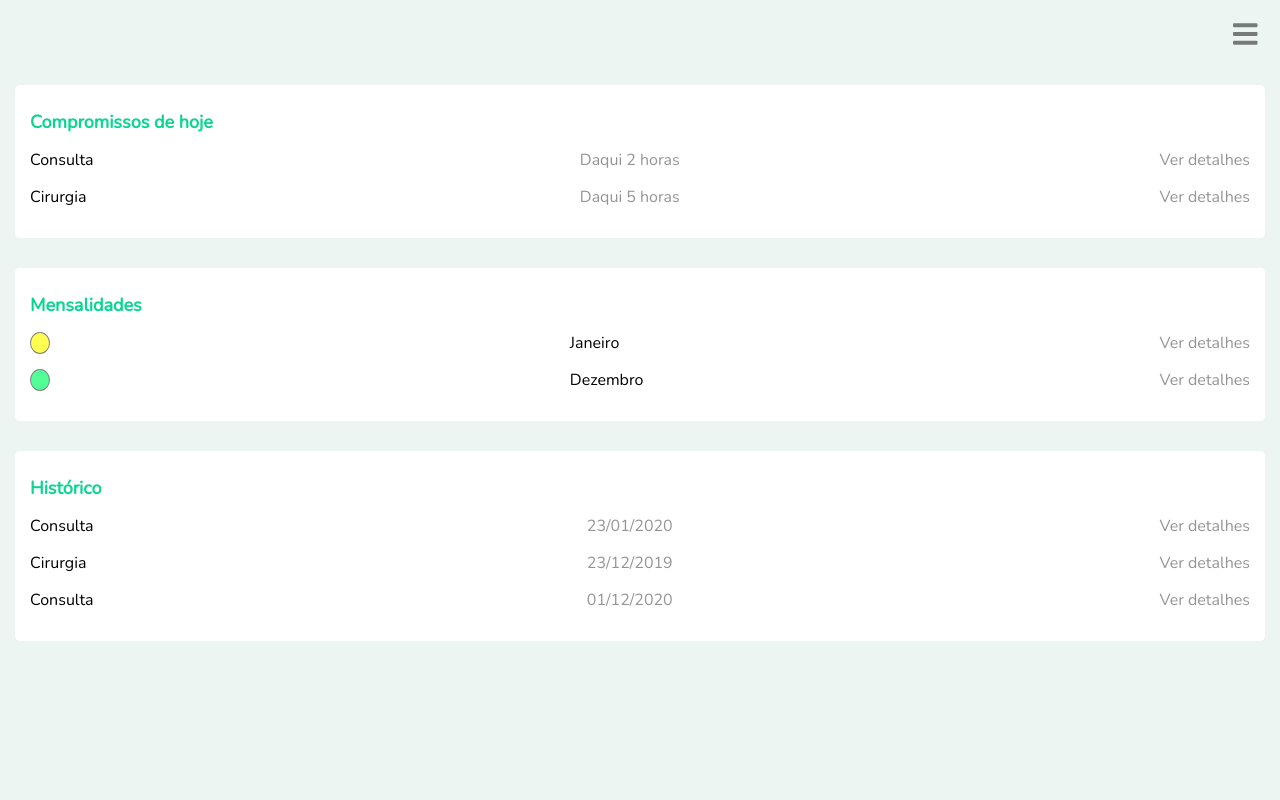
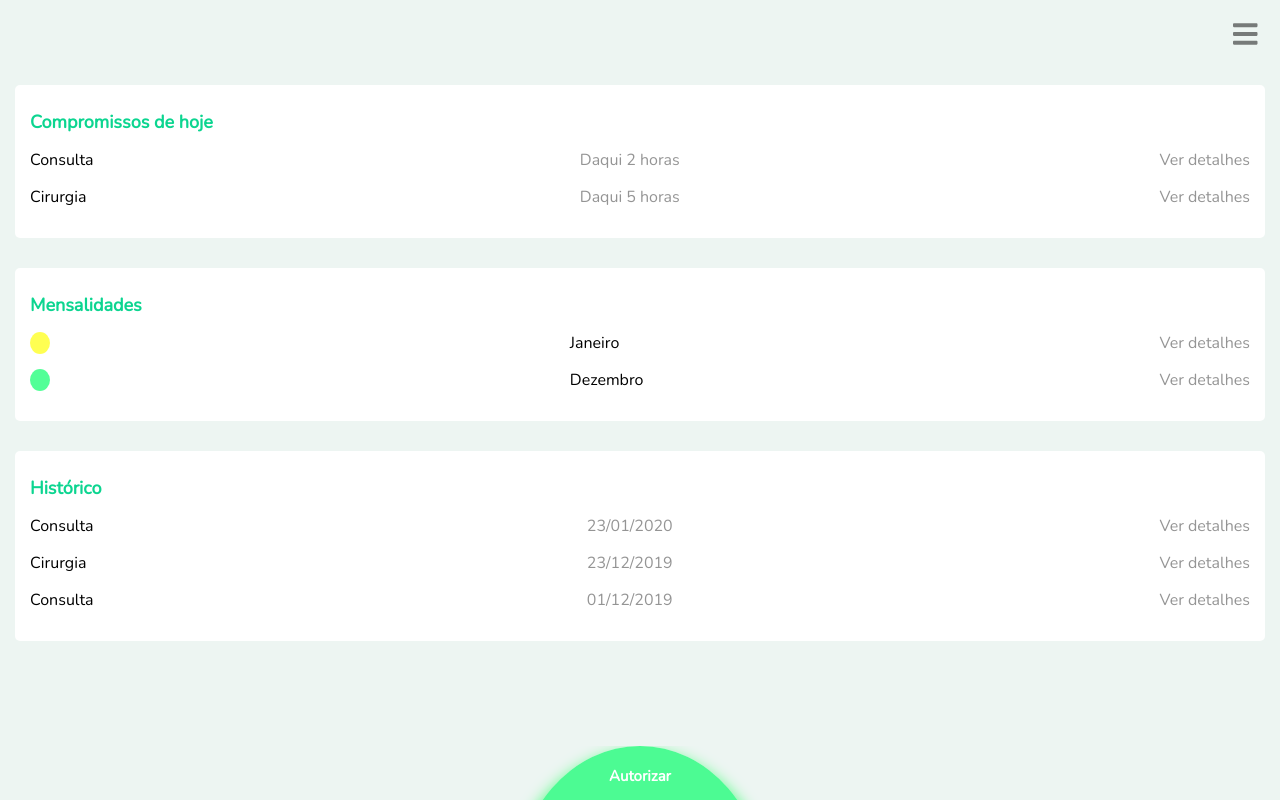
Before and after one commit to cryptohealth/web, a React (Create React App) app: page /home in a window 1280 px wide. Built offline with nearby package versions, Linux system fonts and the light colour scheme.

Commit message:
adiciona botao de autorizacao

```diff
--- a/src/pages/Home/index.js
+++ b/src/pages/Home/index.js
@@ -1,12 +1,21 @@
 import React from 'react';
+import { useHistory } from 'react-router-dom';
 
 import { Screen, Navbar } from '~/components';
 import Card from '~/components/Card';
 
-import { Text, TextGray, ContentCard } from './styles';
+import {
+  Text,
+  TextGray,
+  ContentCard,
+  BodyAuthorizationButton,
+  ContainerAuthorizationButton,
+  AuthorizationButton,
+} from './styles';
 
 export default function Dashboard() {
   const menuButtons = [{ icon: 'bars', float: 'right', actions: () => {} }];
+  const history = useHistory();
 
   return (
     <Screen filter="#EDF5F2">
@@ -30,7 +39,6 @@ export default function Dashboard() {
               width: 20,
               borderRadius: '50%',
               backgroundColor: '#ffff00ad',
-              border: '1px solid gray',
             }}
           />
           <Text>Janeiro</Text>
@@ -42,7 +50,6 @@ export default function Dashboard() {
               width: 20,
               borderRadius: '50%',
               backgroundColor: 'rgba(0, 255, 102, 0.68)',
-              border: '1px solid gray',
             }}
           />
           <Text>Dezembro</Text>
@@ -62,10 +69,17 @@ export default function Dashboard() {
         </ContentCard>
         <ContentCard>
           <Text>Consulta</Text>
-          <TextGray>01/12/2020</TextGray>
+          <TextGray>01/12/2019</TextGray>
           <TextGray>Ver detalhes</TextGray>
         </ContentCard>
       </Card>
+      <ContainerAuthorizationButton>
+        <BodyAuthorizationButton>
+          <AuthorizationButton onClick={() => history.push('/authorization')}>
+            Autorizar
+          </AuthorizationButton>
+        </BodyAuthorizationButton>
+      </ContainerAuthorizationButton>
     </Screen>
   );
 }
--- a/src/pages/Home/styles.js
+++ b/src/pages/Home/styles.js
@@ -14,3 +14,34 @@ export const ContentCard = styled.div`
   justify-content: space-between;
   margin-bottom: 15px;
 `;
+
+export const ContainerAuthorizationButton = styled.div`
+  position: absolute;
+  bottom: 0;
+  width: 250px;
+  height: 54px;
+  overflow: hidden;
+  left: 0;
+  right: 0;
+  margin-left: auto;
+  margin-right: auto;
+`;
+
+export const BodyAuthorizationButton = styled.div`
+  position: relative;
+  z-index: 100;
+  width: 250;
+  text-align: center;
+`;
+
+export const AuthorizationButton = styled.div`
+  width: 250px;
+  height: 290px;
+  border-radius: 50%;
+  background-color: rgba(0, 255, 102, 0.68);
+  color: white;
+  font-weight: 600;
+  font-size: 15px;
+  padding-top: 20px;
+  box-shadow: rgb(107, 251, 147) 0px 13px 14px 9px;
+`;
```
